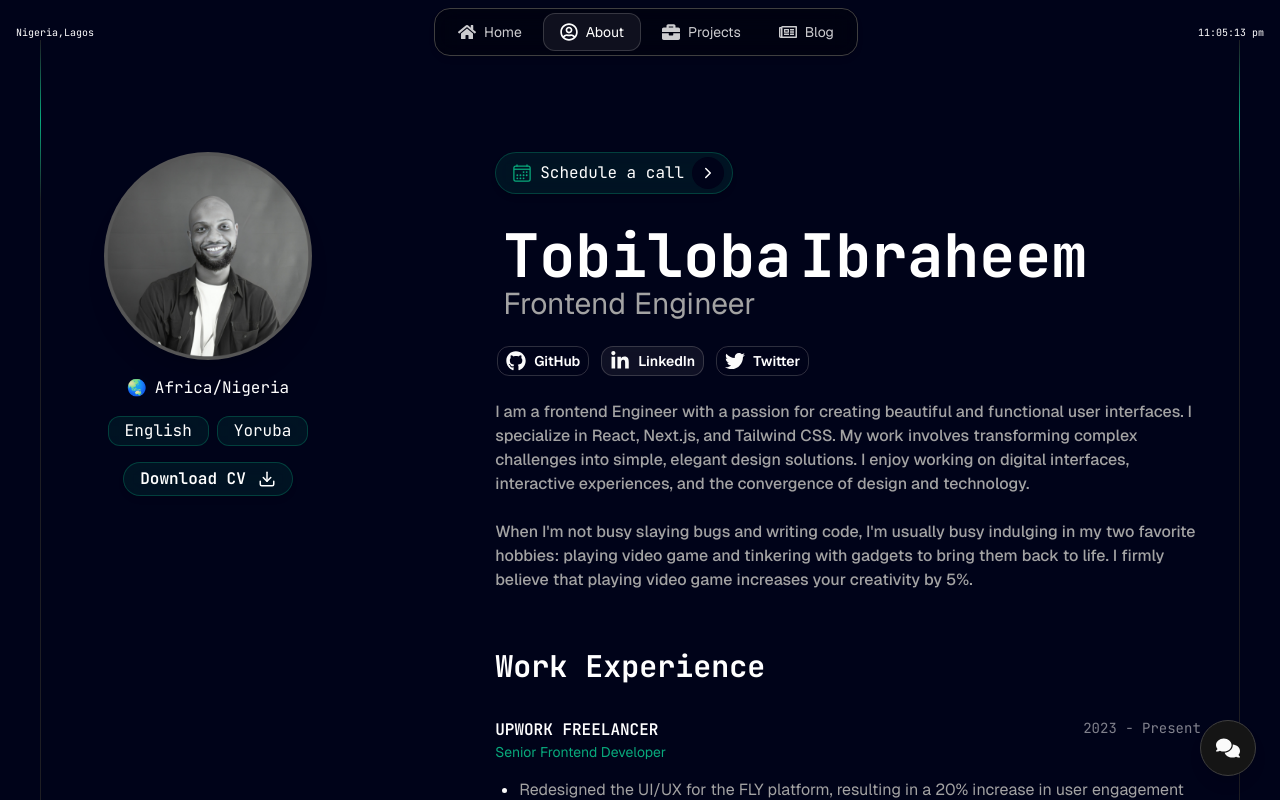
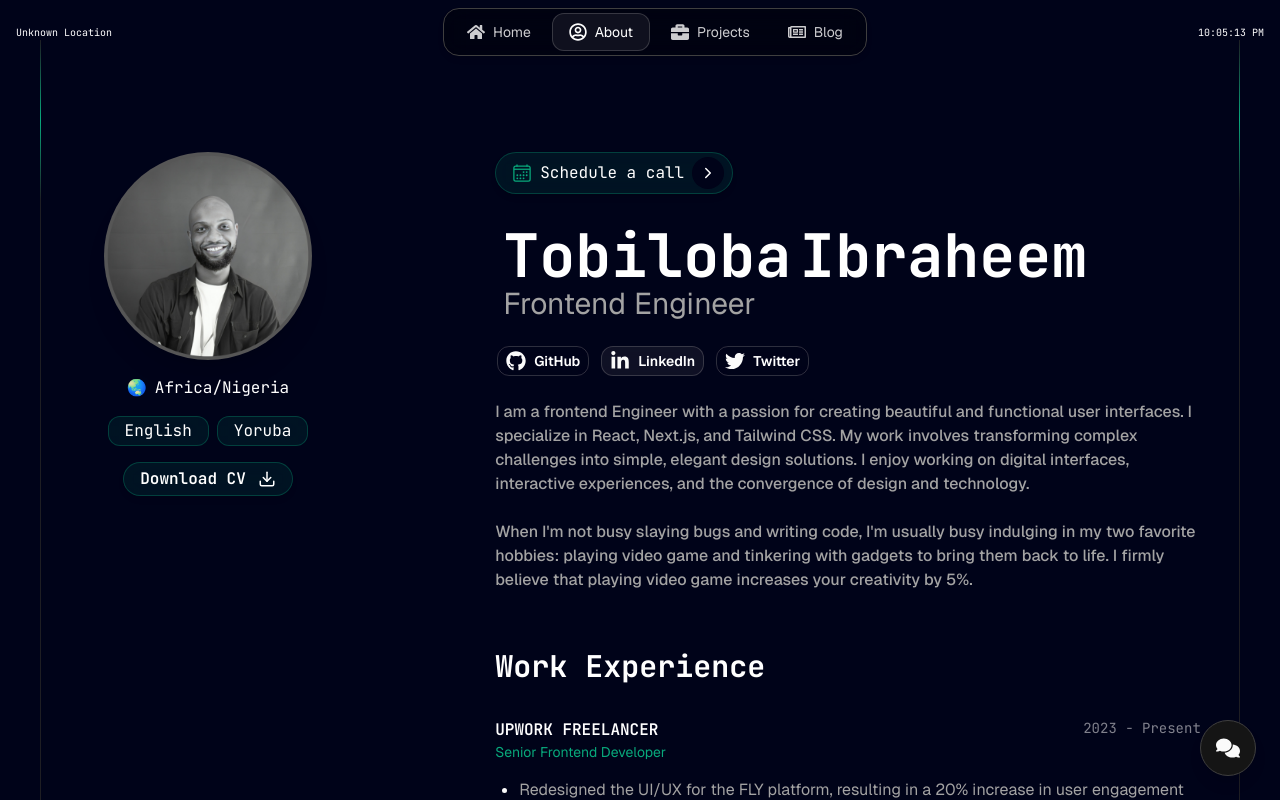
Before and after one commit to Tech-sensei/tobiloba-ibraheem-site, a Next.js app: page /about in a window 1280 px wide. Shown: the top 800 px of the page. Built offline with nearby package versions, Linux system fonts and the light colour scheme.

Commit message:
feat: update social media links in About page and enhance location display in FloatingNavbar

```diff
--- a/src/app/about/page.jsx
+++ b/src/app/about/page.jsx
@@ -103,7 +103,7 @@ const About = () => {
 
               <div className="flex items-center gap-2 mt-6">
                 <Link
-                  href="/"
+                  href="/https://github.com/Tech-sensei"
                   className="flex items-center space-x-2 mx-0.5 px-2 py-1 transition-all duration-500 rounded-xl w-fit backdrop-blur-md bg-[##9595951a] border border-[#9595954d]  hover:bg-[#3f3f3f] "
                 >
                   <FaGithub size={20} className="" />
@@ -111,7 +111,7 @@ const About = () => {
                 </Link>
 
                 <Link
-                  href="/"
+                  href="/https://www.linkedin.com/in/tobiloba-ibraheem"
                   className="flex items-center space-x-2 mx-0.5 px-2 py-1 transition-all duration-500 rounded-xl w-fit backdrop-blur-md bg-[#9595951a] border border-[#9595954d]  hover:bg-[#3f3f3f] "
                 >
                   <FaLinkedinIn size={20} className="" />
@@ -119,7 +119,7 @@ const About = () => {
                 </Link>
 
                 <Link
-                  href="/"
+                  href="/https://x.com/Im_Tobilobah"
                   className="flex items-center space-x-2 mx-0.5 px-2 py-1 transition-all duration-500 rounded-xl w-fit backdrop-blur-md bg-[##9595951a] border border-[#9595954d]  hover:bg-[#3f3f3f] "
                 >
                   <FaTwitter size={20} className="" />
--- a/src/components/ui/FloatingNavbar.jsx
+++ b/src/components/ui/FloatingNavbar.jsx
@@ -4,7 +4,7 @@ import { usePathname } from "next/navigation";
 import { motion, AnimatePresence } from "framer-motion";
 import Link from "next/link";
 import { cn } from "@/lib/utils";
-import { FaHome, FaRegUserCircle, FaBriefcase, FaRegNewspaper, FaImages } from "react-icons/fa";
+import { FaHome, FaRegUserCircle, FaBriefcase, FaRegNewspaper } from "react-icons/fa";
 
 const navItems = [
   { name: "Home", link: "/", icon: <FaHome /> },
@@ -16,23 +16,38 @@ const navItems = [
 export const FloatingNav = ({ className }) => {
   const pathname = usePathname();
   const [time, setTime] = useState("");
+  const [location, setLocation] = useState("Loading...");
 
   useEffect(() => {
     const updateTime = () => {
       const now = new Date();
       const options = {
-        timeZone: "Africa/Lagos",
         hour: "2-digit",
         minute: "2-digit",
         second: "2-digit",
         hour12: true,
       };
-      const formatter = new Intl.DateTimeFormat("en-NG", options);
+      const formatter = new Intl.DateTimeFormat(undefined, options);
       setTime(formatter.format(now));
     };
     updateTime();
     const interval = setInterval(updateTime, 1000);
     return () => clearInterval(interval);
+  }, []);
+
+  useEffect(() => {
+    try {
+      const timeZone = Intl.DateTimeFormat().resolvedOptions().timeZone;
+      const formattedTimeZone = timeZone.split("/")[1].replace("_", " "); // Remove continent, format nicely
+      fetch("https://ipapi.co/json/")
+        .then((res) => res.json())
+        .then((data) => {
+          setLocation(`${data.country_name} (${formattedTimeZone})`);
+        })
+        .catch(() => setLocation("Unknown Location"));
+    } catch {
+      setLocation("Unknown Location");
+    }
   }, []);
 
   return (
@@ -46,8 +61,8 @@ export const FloatingNav = ({ className }) => {
           className
         )}
       >
-        {/* Logo */}
-        <p className="hidden sm:block text-white font-normal text-[10px] px-4 py-2 font-jetBrains">Nigeria,Lagos</p>
+        {/* Location */}
+        <p className="hidden sm:block text-white font-normal text-[10px] px-4 py-2 font-jetBrains">{location}</p>
 
         {/* Nav Items */}
         <div className="flex items-center rounded-2xl border border-[#3f3f3f] shadow-md backdrop-blur-md bg-[#0000004d] p-1 w-[80%] md:w-fit justify-around md:justify-normal">
```
